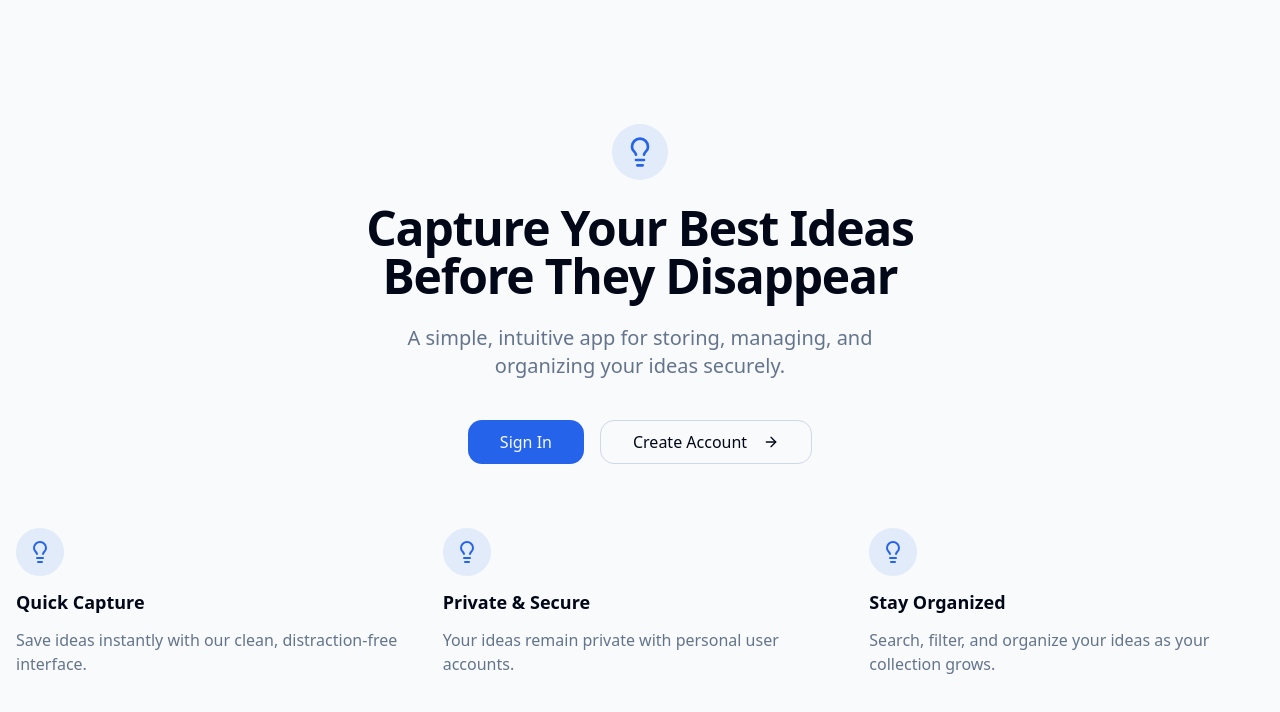
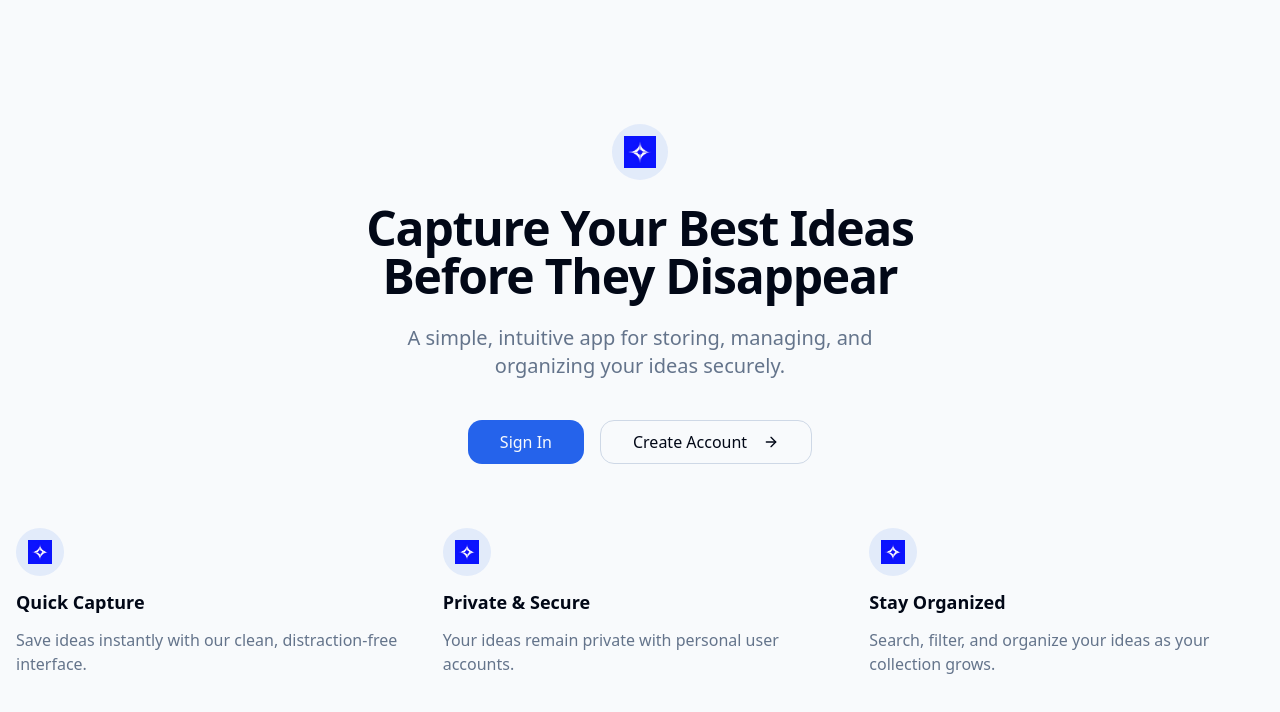
Before and after one commit to pulakit001/thought-trove-tracker, a React (Vite) app: page / in a window 1280 px wide. Shown: the top 712 px of the page. Built offline with nearby package versions, Linux system fonts and the light colour scheme.

Commit message:
Refactor: Replace lightbulb icon with new icon
Replaces the lightbulb icon in the favicon and throughout the app with the specified new icon, ensuring consistency and optimization.

```diff
--- a/index.html
+++ b/index.html
@@ -1,3 +1,4 @@
+
 <!DOCTYPE html>
 <html lang="en">
   <head>
@@ -7,6 +8,7 @@
     <meta name="description" content="Lovable Generated Project" />
     <meta name="author" content="Lovable" />
     <meta property="og:image" content="/og-image.png" />
+    <link rel="icon" href="/lovable-uploads/d1f2ecf0-70de-4b1d-b21a-bf4bd3b5f58e.png" type="image/png">
   </head>
 
   <body>
--- a/src/components/layout/Header.tsx
+++ b/src/components/layout/Header.tsx
@@ -2,10 +2,11 @@
 import React from "react";
 import { useNavigate } from "react-router-dom";
 import { Button } from "@/components/ui/button";
-import { LightbulbIcon, Sparkles, BrainCircuit, LogOut } from "lucide-react";
+import { Sparkles, BrainCircuit, LogOut } from "lucide-react";
 import AnimatedContainer from "@/components/ui/AnimatedContainer";
 import { ThemeToggle } from "@/components/theme/ThemeToggle";
 import { useAuth } from "@/contexts/AuthContext";
+import BrandIcon from "@/components/ui/BrandIcon";
 
 const Header: React.FC = () => {
   const navigate = useNavigate();
@@ -20,7 +21,7 @@ const Header: React.FC = () => {
     <AnimatedContainer animation="fade" className="sticky top-0 z-40 w-full border-b border-border/40 bg-background/80 backdrop-blur-sm">
       <div className="container flex h-16 items-center justify-between">
         <div className="flex items-center cursor-pointer" onClick={() => navigate("/dashboard")}>
-          <LightbulbIcon className="h-6 w-6 text-primary mr-2" />
+          <BrandIcon className="mr-2" size={24} />
           <span className="font-bold text-xl hidden sm:inline-block">
             IdeasApp
           </span>
@@ -31,7 +32,7 @@ const Header: React.FC = () => {
             variant="ghost"
             onClick={() => navigate("/dashboard")}
           >
-            <LightbulbIcon className="h-4 w-4 mr-2" />
+            <BrandIcon className="mr-2" size={16} />
             Ideas
           </Button>
           <Button
--- a/src/components/layout/MobileNav.tsx
+++ b/src/components/layout/MobileNav.tsx
@@ -2,8 +2,9 @@
 import React from "react";
 import { useNavigate, useLocation } from "react-router-dom";
 import { Button } from "@/components/ui/button";
-import { LightbulbIcon, BrainCircuit, Sparkles } from "lucide-react";
+import { BrainCircuit, Sparkles } from "lucide-react";
 import AnimatedContainer from "@/components/ui/AnimatedContainer";
+import BrandIcon from "@/components/ui/BrandIcon";
 
 const MobileNav: React.FC = () => {
   const navigate = useNavigate();
@@ -22,7 +23,7 @@ const MobileNav: React.FC = () => {
           onClick={() => navigate("/dashboard")}
         >
           <div className="flex flex-col items-center gap-1">
-            <LightbulbIcon className="w-5 h-5" />
+            <BrandIcon size={20} />
             <span className="text-xs">Ideas</span>
           </div>
         </Button>
--- /dev/null
+++ b/src/components/ui/BrandIcon.tsx
@@ -0,0 +1,20 @@
+
+import React from "react";
+
+interface BrandIconProps {
+  className?: string;
+  size?: number;
+}
+
+const BrandIcon: React.FC<BrandIconProps> = ({ className = "", size = 24 }) => {
+  return (
+    <img
+      src="/lovable-uploads/d1f2ecf0-70de-4b1d-b21a-bf4bd3b5f58e.png"
+      alt="Brand Icon"
+      className={`inline-block ${className}`}
+      style={{ width: size, height: size }}
+    />
+  );
+};
+
+export default BrandIcon;
--- a/src/pages/Index.tsx
+++ b/src/pages/Index.tsx
@@ -3,8 +3,9 @@ import React, { useEffect } from "react";
 import { useNavigate } from "react-router-dom";
 import { Button } from "@/components/ui/button";
 import { useAuth } from "@/contexts/AuthContext";
-import { ArrowRight, LightbulbIcon } from "lucide-react";
+import { ArrowRight } from "lucide-react";
 import AnimatedContainer from "@/components/ui/AnimatedContainer";
+import BrandIcon from "@/components/ui/BrandIcon";
 
 const Index: React.FC = () => {
   const { isAuthenticated, loading } = useAuth();
@@ -29,7 +30,7 @@ const Index: React.FC = () => {
       <div className="container mx-auto flex-1 flex flex-col justify-center items-center px-4 py-16">
         <AnimatedContainer animation="scale" className="text-center max-w-2xl">
           <div className="inline-flex items-center justify-center p-3 bg-primary/10 rounded-full mb-6">
-            <LightbulbIcon className="w-8 h-8 text-primary" />
+            <BrandIcon size={32} />
           </div>
 
           <h1 className="text-4xl sm:text-5xl font-bold tracking-tight mb-6">
@@ -68,7 +69,7 @@ const Index: React.FC = () => {
         >
           <div className="space-y-3">
             <div className="w-12 h-12 rounded-full bg-primary/10 flex items-center justify-center mx-auto sm:mx-0">
-              <LightbulbIcon className="w-6 h-6 text-primary" />
+              <BrandIcon size={24} />
             </div>
             <h3 className="font-semibold text-lg">Quick Capture</h3>
             <p className="text-muted-foreground">Save ideas instantly with our clean, distraction-free interface.</p>
@@ -76,7 +77,7 @@ const Index: React.FC = () => {
 
           <div className="space-y-3">
             <div className="w-12 h-12 rounded-full bg-primary/10 flex items-center justify-center mx-auto sm:mx-0">
-              <LightbulbIcon className="w-6 h-6 text-primary" />
+              <BrandIcon size={24} />
             </div>
             <h3 className="font-semibold text-lg">Private & Secure</h3>
             <p className="text-muted-foreground">Your ideas remain private with personal user accounts.</p>
@@ -84,7 +85,7 @@ const Index: React.FC = () => {
 
           <div className="space-y-3">
             <div className="w-12 h-12 rounded-full bg-primary/10 flex items-center justify-center mx-auto sm:mx-0">
-              <LightbulbIcon className="w-6 h-6 text-primary" />
+              <BrandIcon size={24} />
             </div>
             <h3 className="font-semibold text-lg">Stay Organized</h3>
             <p className="text-muted-foreground">Search, filter, and organize your ideas as your collection grows.</p>
--- a/src/pages/Login.tsx
+++ b/src/pages/Login.tsx
@@ -3,8 +3,8 @@ import React, { useEffect } from "react";
 import { useNavigate } from "react-router-dom";
 import LoginForm from "@/components/auth/LoginForm";
 import { useAuth } from "@/contexts/AuthContext";
-import { LightbulbIcon } from "lucide-react";
 import AnimatedContainer from "@/components/ui/AnimatedContainer";
+import BrandIcon from "@/components/ui/BrandIcon";
 
 const Login: React.FC = () => {
   const { isAuthenticated, loading } = useAuth();
@@ -28,7 +28,7 @@ const Login: React.FC = () => {
     <main className="min-h-screen flex flex-col items-center justify-center p-4 sm:p-8">
       <div className="w-full max-w-md">
         <AnimatedContainer animation="fade" className="text-center mb-8">
-          <LightbulbIcon className="w-12 h-12 text-primary mx-auto mb-4" />
+          <BrandIcon className="mx-auto mb-4" size={48} />
           <h1 className="text-3xl font-bold mb-2">Welcome back</h1>
           <p className="text-muted-foreground">
             Sign in to access your ideas and notes
--- a/src/pages/Signup.tsx
+++ b/src/pages/Signup.tsx
@@ -3,8 +3,8 @@ import React, { useEffect } from "react";
 import { useNavigate } from "react-router-dom";
 import SignupForm from "@/components/auth/SignupForm";
 import { useAuth } from "@/contexts/AuthContext";
-import { LightbulbIcon } from "lucide-react";
 import AnimatedContainer from "@/components/ui/AnimatedContainer";
+import BrandIcon from "@/components/ui/BrandIcon";
 
 const Signup: React.FC = () => {
   const { isAuthenticated, loading } = useAuth();
@@ -28,7 +28,7 @@ const Signup: React.FC = () => {
     <main className="min-h-screen flex flex-col items-center justify-center p-4 sm:p-8">
       <div className="w-full max-w-md">
         <AnimatedContainer animation="fade" className="text-center mb-8">
-          <LightbulbIcon className="w-12 h-12 text-primary mx-auto mb-4" />
+          <BrandIcon className="mx-auto mb-4" size={48} />
           <h1 className="text-3xl font-bold mb-2">Create an account</h1>
           <p className="text-muted-foreground">
             Sign up to start capturing your ideas
```
Also changed, not shown: public/lovable-uploads/d1f2ecf0-70de-4b1d-b21a-bf4bd3b5f58e.png (added).
